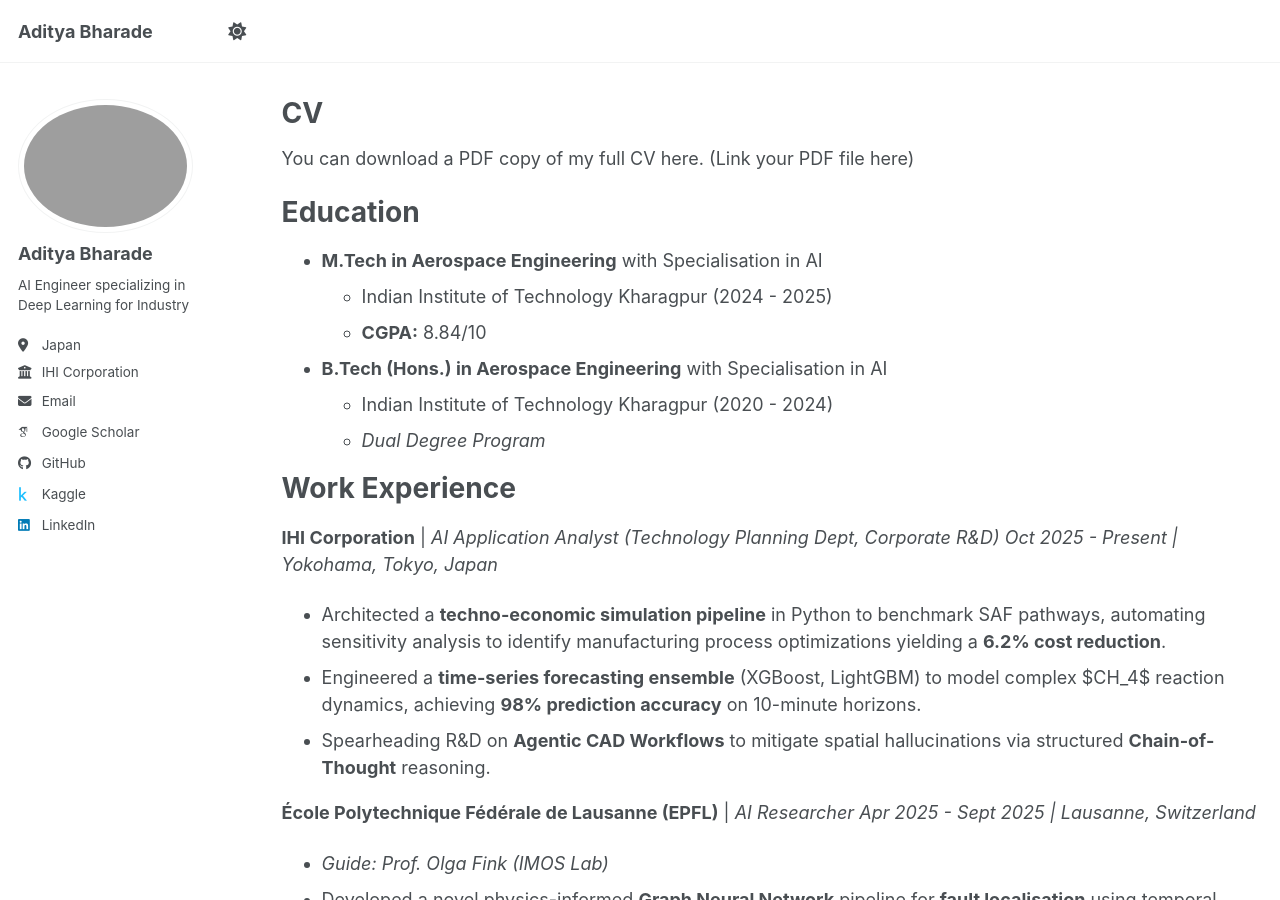
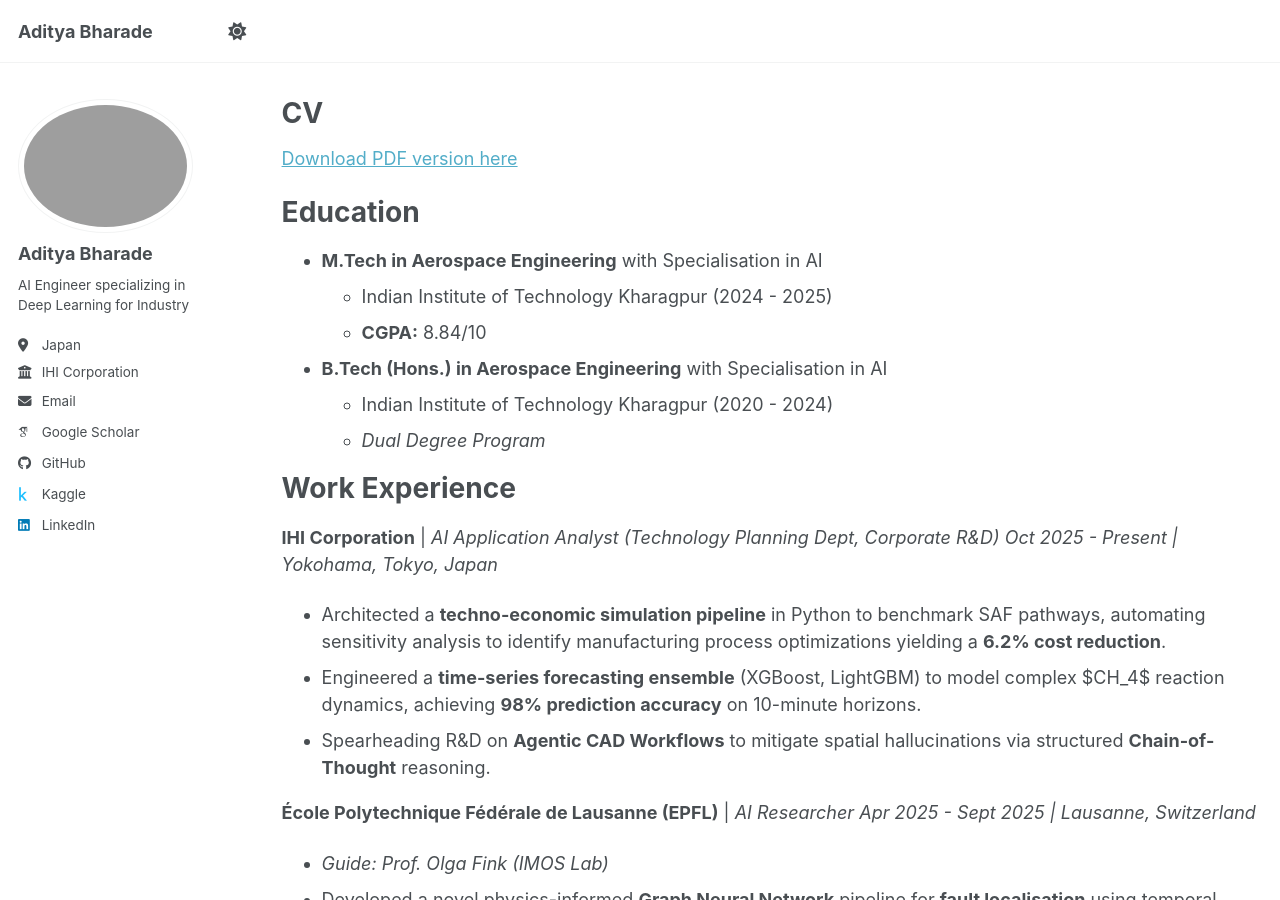
Before and after one commit to bharade/bharade.github.io, a Jekyll site: the page built from _pages/cv.md, in a window 1280 px wide and 900 px high. Built offline with Jekyll 4.4.1, drawn with Linux system fonts in a browser that asks for light colours; some web fonts are replaced; a script bundle is joined from its source files by our own code; library files that are not in the unit come from our copies.

Commit message:
updated cv

```diff
--- a/_pages/cv.md
+++ b/_pages/cv.md
@@ -9,7 +9,7 @@
 
 {% include base_path %}
 
-You can download a PDF copy of my full CV here. (Link your PDF file here)
+[Download PDF version here](/files/Aditya_CV.pdf)
 
 Education
 ======
```
Also changed, not shown: 1 other file.
